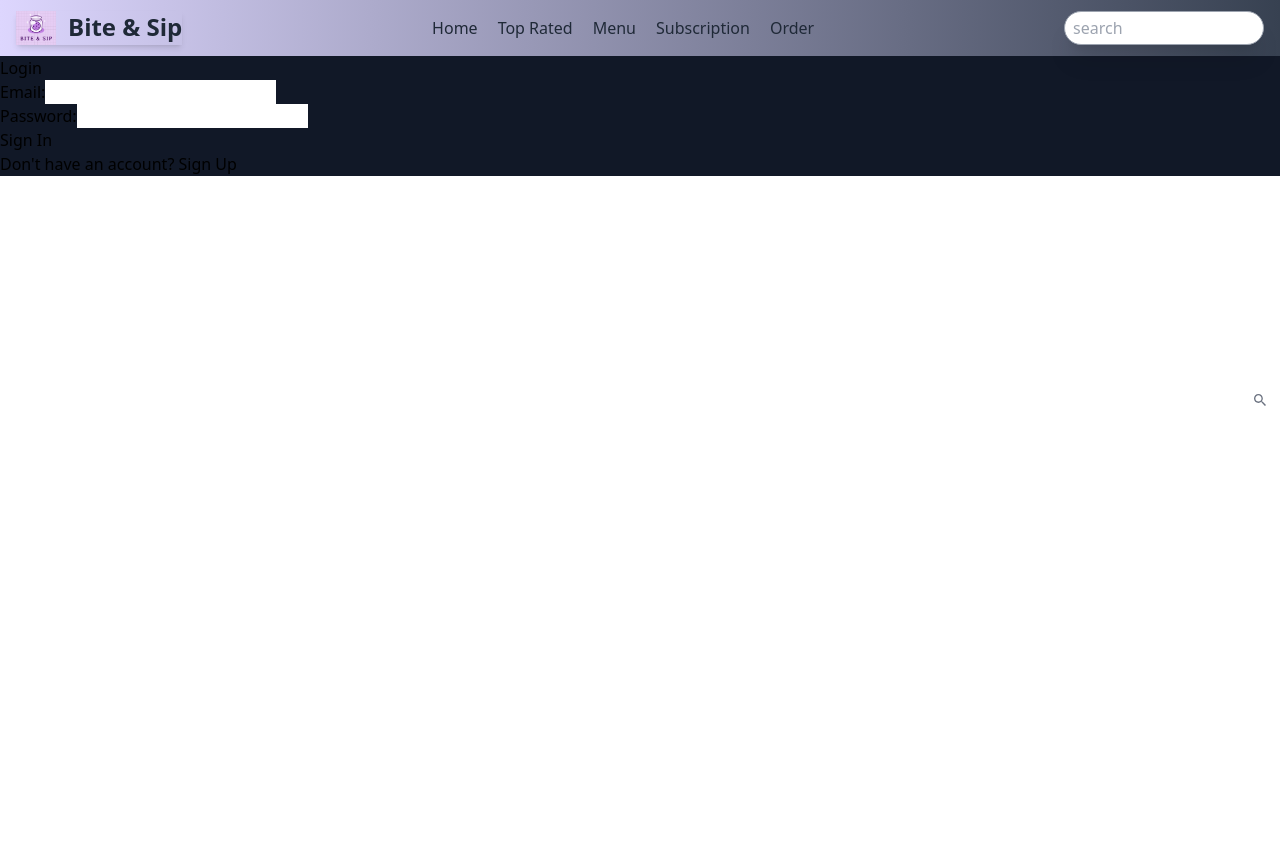
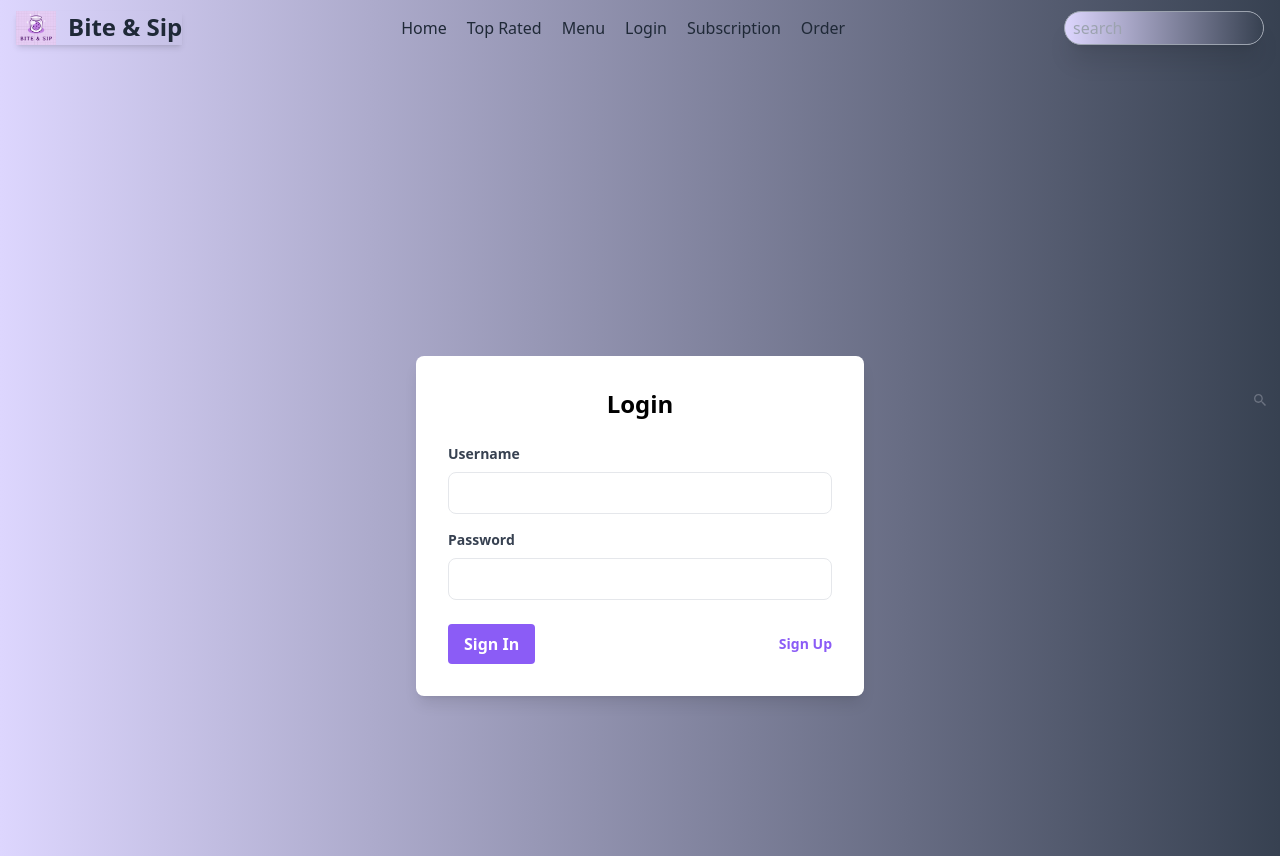
Before and after one commit to Nitin01172005/CANTEEN, a React (Vite) app: page /login in a window 1280 px wide. Before the commit the page ends 800 px from the top, so only its background shows below. Built offline with nearby package versions, Linux system fonts and the light colour scheme.

Commit message:
Your commit message

```diff
--- a/src/components/Login.jsx
+++ b/src/components/Login.jsx
@@ -1,25 +1,61 @@
 import React from 'react'
+import  { useState } from 'react';
+
 
   const Login = () => {
+    const [isExistingCustomer, setIsExistingCustomer] = useState(true);
+
     return (
-    <div id='login'>
-        <div>
-        <h2>Login</h2>
+      <div className='h-screen bg-gradient-to-r from-violet-200 to-gray-700'>
+        <div  className='container pt-[300px]'></div>
+        <div data-aos="zoom-in" className='max-w-md mx-auto bg-white p-8 rounded-lg shadow-lg'>
+          <h2 data-aos="zoom-out" className='text-2xl font-bold mb-6 text-center'>{isExistingCustomer ? 'Login' : 'Sign Up'}</h2>
           <form>
-          <div>
-            <label>Email:</label>
-            <input type="email" name="email" required />
+            <div className='mb-4'>
+              <label className='block text-gray-700 text-sm font-bold mb-2' htmlFor='username'>
+                Username
+              </label>
+              <input
+                className='w-full px-3 py-2 border rounded-lg focus:outline-none focus:ring-2 focus:ring-violet-500'
+                type='text'
+                id='username'
+                name='username'
+                required
+              />
             </div>
-          <div>
-            <label>Password:</label>
-            <input type="password" name="password" required />
+            <div className='mb-6'>
+              <label className='block text-gray-700 text-sm font-bold mb-2' htmlFor='password'>
+                Password
+              </label>
+              <input
+                className='w-full px-3 py-2 border rounded-lg focus:outline-none focus:ring-2 focus:ring-violet-500'
+                type='password'
+                id='password'
+                name='password'
+                required
+              />
             </div>
-          <button type="submit">Sign In</button>
+            <div className='flex items-center justify-between'>
+              <button
+                className='bg-violet-500 hover:bg-violet-700 text-white font-bold py-2 px-4 rounded focus:outline-none focus:shadow-outline'
+                type='submit'
+              >
+                {isExistingCustomer ? 'Sign In' : 'Sign Up'}
+              </button>
+              <a
+                className='inline-block align-baseline font-bold text-sm text-violet-500 hover:text-violet-800'
+                href='#'
+                onClick={() => setIsExistingCustomer(!isExistingCustomer)}
+              >
+                {isExistingCustomer ? 'Sign Up' : 'Sign In'}
+              </a>
+            </div>
           </form>
-        <p>Don't have an account? <a href="/signup">Sign Up</a></p>
         </div>
       </div>
-  )
-}
+    );
+  };
+
+
 
 export default Login
--- a/src/components/Navbar.jsx
+++ b/src/components/Navbar.jsx
@@ -1,4 +1,5 @@
 import React from 'react'
+import { Link } from 'react-router-dom';
 import { FaCartShopping } from "react-icons/fa6";
 import Logo from '../assets/bite.png'
 import { IoMdSearch } from "react-icons/io";
@@ -12,6 +13,8 @@ const Navbar = () => {
           <a data-aos="zoom-in" href="#TopProducts" className="text-gray-800 no-underline hover:text-black hover:font-bold hover:scale-x-110 hover:scale-y-110 duration-200">Top Rated</a>
           <a data-aos="zoom-in" href="#menu" className="text-gray-800 no-underline hover:text-black hover:font-bold hover:scale-x-110 hover:scale-y-110 duration-200">Menu</a>
 
+          <Link to="/login">Login</Link>
+
           <a data-aos="zoom-in" href="#subscription" className="text-gray-800 no-underline hover:text-black hover:font-bold hover:scale-x-110 hover:scale-y-110 duration-200">Subscription</a>
           <a data-aos="zoom-in" href="#menu" className="text-gray-800 no-underline hover:text-black hover:font-bold hover:scale-x-110 hover:scale-y-110 duration-200">Order <span> </span> </a>
 
@@ -20,8 +23,8 @@ const Navbar = () => {
            <input type="text"
              data-aos="fade-left"
              placeholder='search'
-             className='w-[200px] sm:w-[200px] duration-300 border rounded-full shadow-xl  border-gray-400 px-2 py-1 focus:outline-none focus:border
-             focus:border-yellow-300  focus:bg-gray-400 focus:w-[300px]' />
+             className="w-[200px] sm:w-[200px] duration-300 transition-all ease-in-out border rounded-full shadow-xl bg-gradient-to-r from-violet-200 to-gray-700 border-gray-400 px-2 py-1 hover:outline-none hover:border hover:border-yellow-700 hover:bg-gray-300 hover:w-[300px] focus:w-[300px] focus:border-yellow-700"
+             style={{ transition: 'width 0.3s ease-in-out' }} />
              <IoMdSearch className='text-gray-500 group-hover:text-primary absolute top-1/2 -translate-y-1/2 right-3' />
       </nav>
     </div>
--- a/src/components/Popup.jsx
+++ b/src/components/Popup.jsx
@@ -1,11 +1,17 @@
-import React from 'react'
-import { IoCloseOutline } from 'react-icons/io5'
+
+import React from 'react';
+import { MdPayments } from "react-icons/md";
+import { SiPhonepe } from "react-icons/si";
+import { SiPaytm } from "react-icons/si";
+import { CgPaypal } from "react-icons/cg";
+import { IoCloseOutline } from 'react-icons/io5';
+import { FaGooglePay } from "react-icons/fa6";
 
 const Popup = ({orderPopup, setOrderPopup}) => {
 
   return ( <>
-      {orderPopup && (<div className='popup'>
-          <div className='h-screen w-screen fixed top-0 left-0 bg-black/50 z-50 bacdrop-blur-sm'>
+      {orderPopup  && (<div className='popup'>
+          <div data-aos="zoom-in" className='h-screen w-screen fixed top-0 left-0 bg-black/50 z-50 bacdrop-blur-sm'>
             <div className='fixed top-1/2 left-1/2 -translate-x-1/2 -translate-y-1/2 rounded-md p-4 shadow-md bg-white dark:bg-gray-900 durayion-200 w-[300px]'>
               <div className='flex items-center justify-between '>
                 <div>
@@ -20,8 +26,21 @@ const Popup = ({orderPopup, setOrderPopup}) => {
                 <input type="text" placeholder='Email' className='border w-full rounded-full border-gray-300 px-2 py-1 mb-4' />
                 <input type="text" placeholder='Address' className='border w-full rounded-full border-gray-300 px-2 py-1 mb-4' />
                 <div className='flex justify-center'>
-                  <button className='bg-gradient-to-r from-primary to-secondary px-4 py-1  rounded-full transition-all text-white hover:scale-105 duration-200'>Order Now</button>
+                  <button className='bg-gradient-to-r from-primary to-secondary px-4 py-1  rounded-full transition-all text-white hover:scale-105 duration-200'>Order Now</button> <br /> <br />
                 </div>
+                <div data-aos="fade-up" className='text-xl text-center text-white'>
+                  Payment Gateway
+
+                </div> <br />
+              <div className='flex flex-row gap-5  justify-center items-center'>
+              <CgPaypal size={30} className='text-white' />
+              <SiPaytm size={30} className='text-white'  />
+              <SiPhonepe  size={30} className='text-white' />
+              <MdPayments size={30} className='text-white'  />
+              <FaGooglePay size={30} className='text-white' />
+
+              </div>
+
 
               </div>
             </div>
```
Lines whose indentation alone changed are shown as unchanged.
